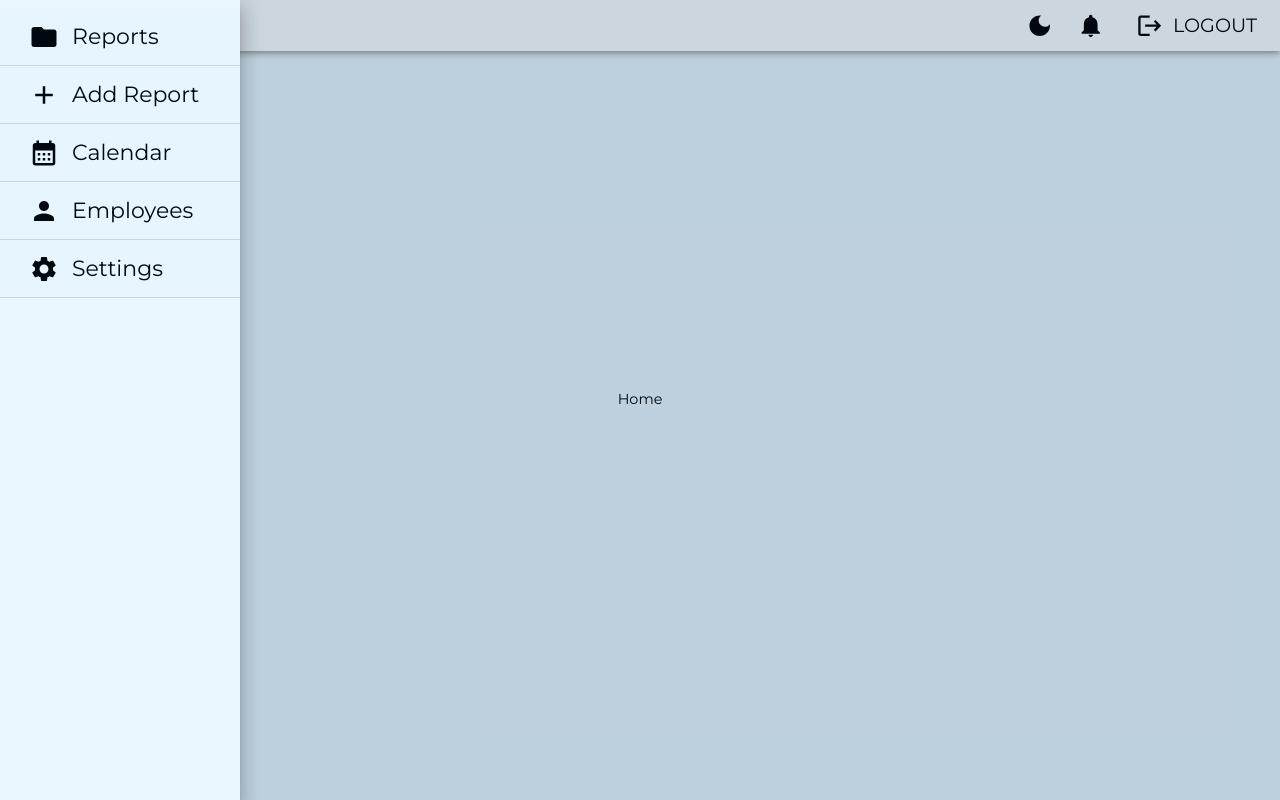
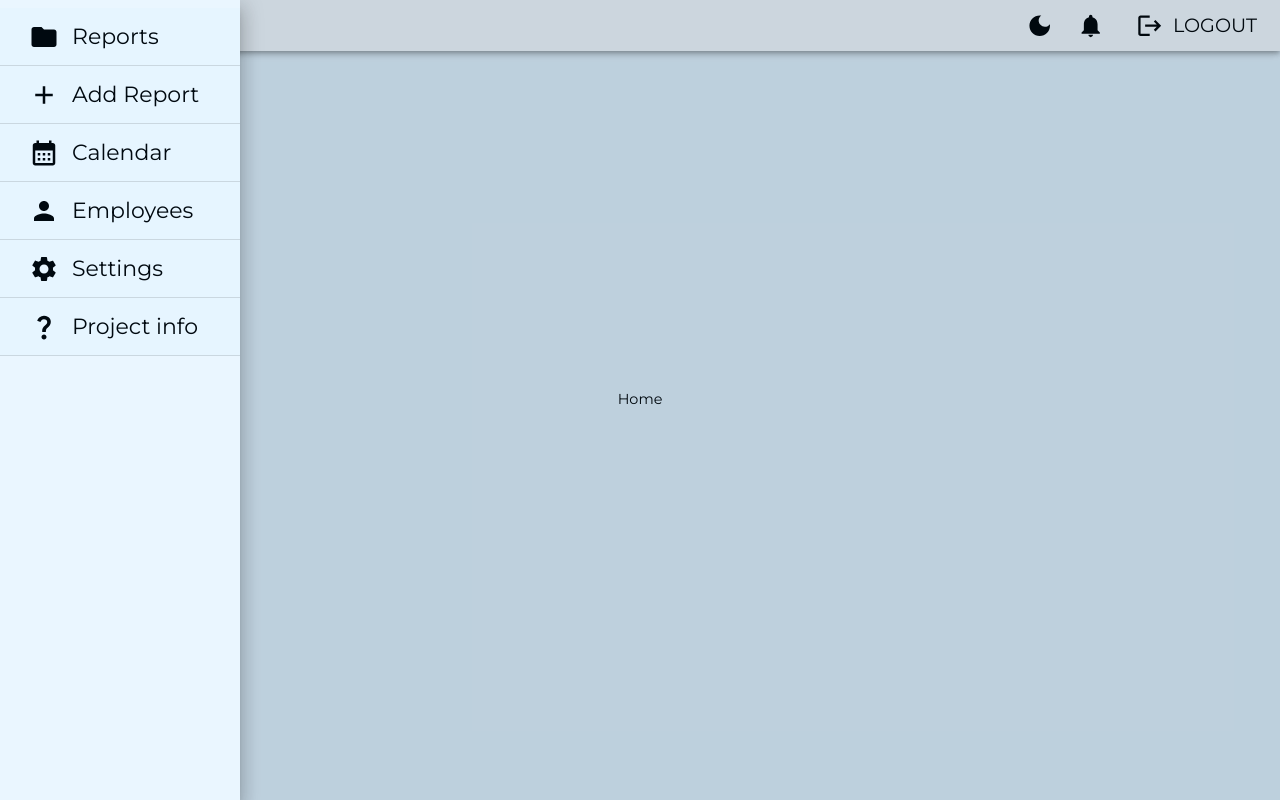
Before and after one commit to sbacanski0730/weather-and-hr-logbook-web, a React (Create React App) app: page / in a window 1280 px wide. Both pictures are taken after a click on the button 29 px from the left and 25 px from the top of the page. Built offline with nearby package versions, Linux system fonts and the light colour scheme.

Commit message:
InfoPage for not just auth part of website

```diff
--- a/src/App.js
+++ b/src/App.js
@@ -29,6 +29,7 @@ const routing = createBrowserRouter(
 			</Route>
 			<Route element={<Root />}>
 				<Route path={APP_ROUTES.HOME} element={<HomePage />} />
+				<Route path={APP_ROUTES.PROJECT_INFO} element={<InfoPage />} />
 				<Route path={APP_ROUTES.ADD_REPORT} element={<AddReportPage />} />
 			</Route>
 		</>
@@ -58,16 +59,7 @@ function App() {
 			<ThemeContext.Provider value={{ themeMode, toggleTheme }}>
 				<ThemeProvider theme={createProjectTheme(themeMode)}>
 					<CssBaseline />
-					{/* <Container
-					maxWidth={false}
-					sx={{
-						width: '100vw',
-						height: '100vh',
-					}}
-				> */}
 					<RouterProvider router={routing} />
-
-					{/* </Container> */}
 				</ThemeProvider>
 			</ThemeContext.Provider>
 		</>
--- a/src/components/UserInterface/UserInterface.jsx
+++ b/src/components/UserInterface/UserInterface.jsx
@@ -23,6 +23,7 @@ import AddIcon from '@mui/icons-material/Add';
 import CalendarMonthIcon from '@mui/icons-material/CalendarMonth';
 import PersonIcon from '@mui/icons-material/Person';
 import SettingsIcon from '@mui/icons-material/Settings';
+import QuestionMarkIcon from '@mui/icons-material/QuestionMark';
 
 import DarkModeSharpIcon from '@mui/icons-material/DarkModeSharp';
 import LightModeIcon from '@mui/icons-material/LightMode';
@@ -155,6 +156,11 @@ const UserInterface = () => {
 								icon: <SettingsIcon sx={{ fontSize: '30px' }} />,
 								path: '/settings',
 							},
+							{
+								name: 'Project info',
+								icon: <QuestionMarkIcon sx={{ fontSize: '30px' }} />,
+								path: '/project-info',
+							},
 						].map(({ name, icon, path }, index) => {
 							return (
 								<React.Fragment key={index}>
--- a/src/utils/constants.js
+++ b/src/utils/constants.js
@@ -9,7 +9,8 @@ export const APP_ROUTES = {
 	HOME: '/',
 	LOGIN: '/login',
 	REGISTER: '/register',
-	INFO: '/project-info',
+	INFO: '/info',
+	PROJECT_INFO: '/project-info',
 	REPORTS: '/reports',
 	ADD_REPORT: '/add-report',
 };
```
